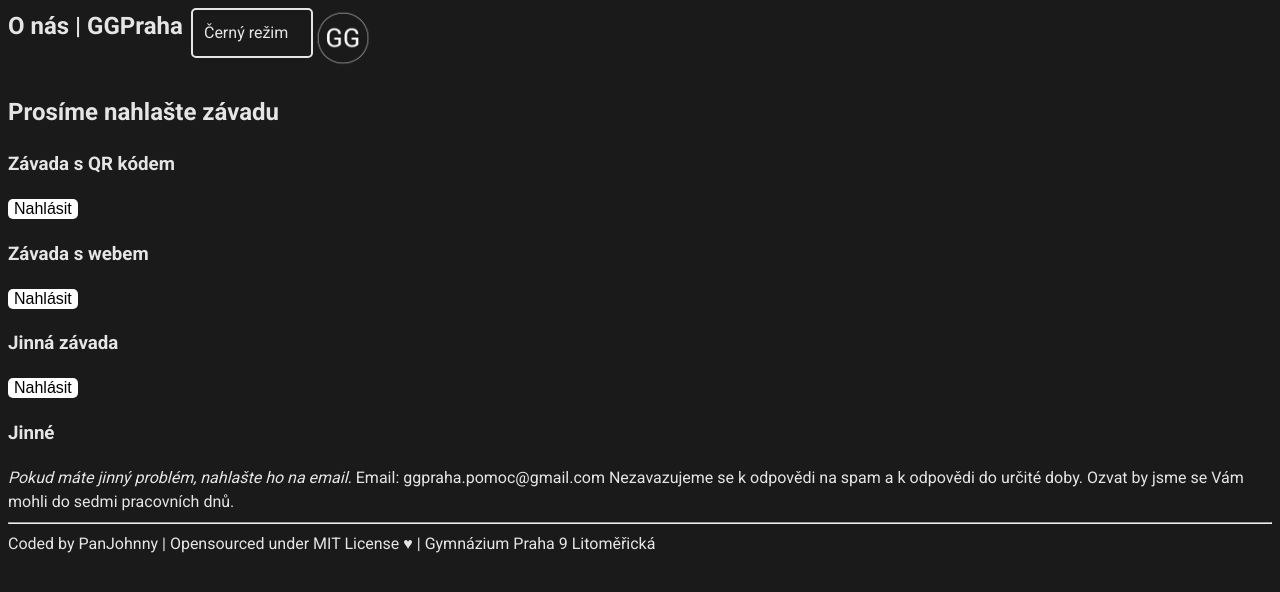
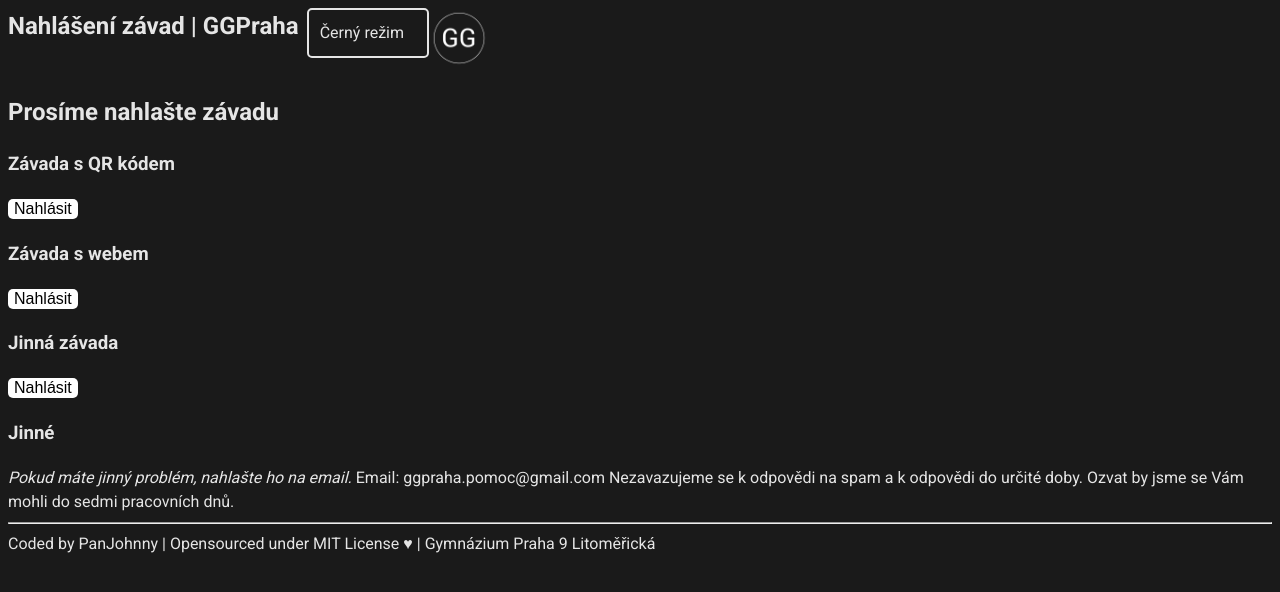
Before and after one commit to PanJohnny/GGPraha, a plain HTML site: page report.html in a window 1280 px wide. Drawn offline with Linux system fonts and the light colour scheme.

Commit message:
Update report.html

```diff
--- a/report.html
+++ b/report.html
@@ -154,7 +154,7 @@
 <body class="dark_mode">
     <header class="untouchable flex">
         <div class="title">
-            O nás | GGPraha
+            Nahlášení závad | GGPraha
         </div>
         &nbsp;&nbsp;
 
```
